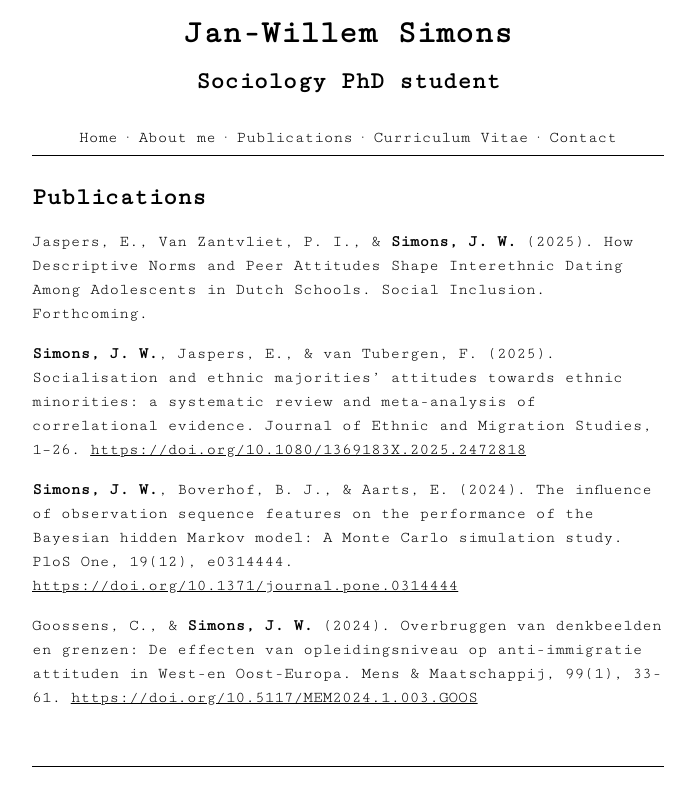
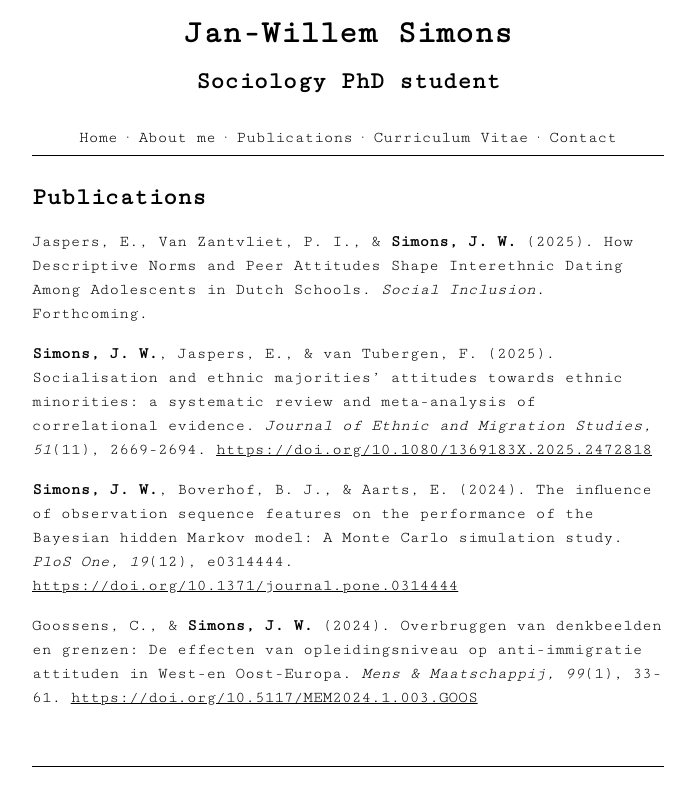
Before and after one commit to jwgsim/jwgsim.github.io, a Jekyll site: the page built from publications.md, in a window 1280 px wide. Shown: the top 806 px of the page, without its empty margins (292-983 px from the left). Built offline with Jekyll 4.4.1, drawn with Linux system fonts in a browser that asks for light colours.

Commit message:
Update publications.md

```diff
--- a/publications.md
+++ b/publications.md
@@ -4,10 +4,10 @@ title: Publications
 permalink: /publications/
 ---
 
-Jaspers, E., Van Zantvliet, P. I., & **Simons, J. W.** (2025). How Descriptive Norms and Peer Attitudes Shape Interethnic Dating Among Adolescents in Dutch Schools. Social Inclusion. Forthcoming.
+Jaspers, E., Van Zantvliet, P. I., & **Simons, J. W.** (2025). How Descriptive Norms and Peer Attitudes Shape Interethnic Dating Among Adolescents in Dutch Schools. *Social Inclusion*. Forthcoming.
 
-**Simons, J. W.**, Jaspers, E., & van Tubergen, F. (2025). Socialisation and ethnic majorities’ attitudes towards ethnic minorities: a systematic review and meta-analysis of correlational evidence. Journal of Ethnic and Migration Studies, 1–26. <a href="https://doi.org/10.1080/1369183X.2025.2472818"> https://doi.org/10.1080/1369183X.2025.2472818</a>
+**Simons, J. W.**, Jaspers, E., & van Tubergen, F. (2025). Socialisation and ethnic majorities’ attitudes towards ethnic minorities: a systematic review and meta-analysis of correlational evidence. *Journal of Ethnic and Migration Studies, 51*(11), 2669-2694. <a href="https://doi.org/10.1080/1369183X.2025.2472818"> https://doi.org/10.1080/1369183X.2025.2472818</a>
 
-**Simons, J. W.**, Boverhof, B. J., & Aarts, E. (2024). The influence of observation sequence features on the performance of the Bayesian hidden Markov model: A Monte Carlo simulation study. PloS One, 19(12), e0314444. <a href="https://doi.org/10.1371/journal.pone.0314444"> https://doi.org/10.1371/journal.pone.0314444</a>
+**Simons, J. W.**, Boverhof, B. J., & Aarts, E. (2024). The influence of observation sequence features on the performance of the Bayesian hidden Markov model: A Monte Carlo simulation study. *PloS One, 19*(12), e0314444. <a href="https://doi.org/10.1371/journal.pone.0314444"> https://doi.org/10.1371/journal.pone.0314444</a>
 
-Goossens, C., & **Simons, J. W.** (2024). Overbruggen van denkbeelden en grenzen: De effecten van opleidingsniveau op anti-immigratie attituden in West-en Oost-Europa. Mens & Maatschappij, 99(1), 33-61. <a href="https://doi.org/10.5117/MEM2024.1.003.GOOS"> https://doi.org/10.5117/MEM2024.1.003.GOOS</a>
+Goossens, C., & **Simons, J. W.** (2024). Overbruggen van denkbeelden en grenzen: De effecten van opleidingsniveau op anti-immigratie attituden in West-en Oost-Europa. *Mens & Maatschappij, 99*(1), 33-61. <a href="https://doi.org/10.5117/MEM2024.1.003.GOOS"> https://doi.org/10.5117/MEM2024.1.003.GOOS</a>
```
